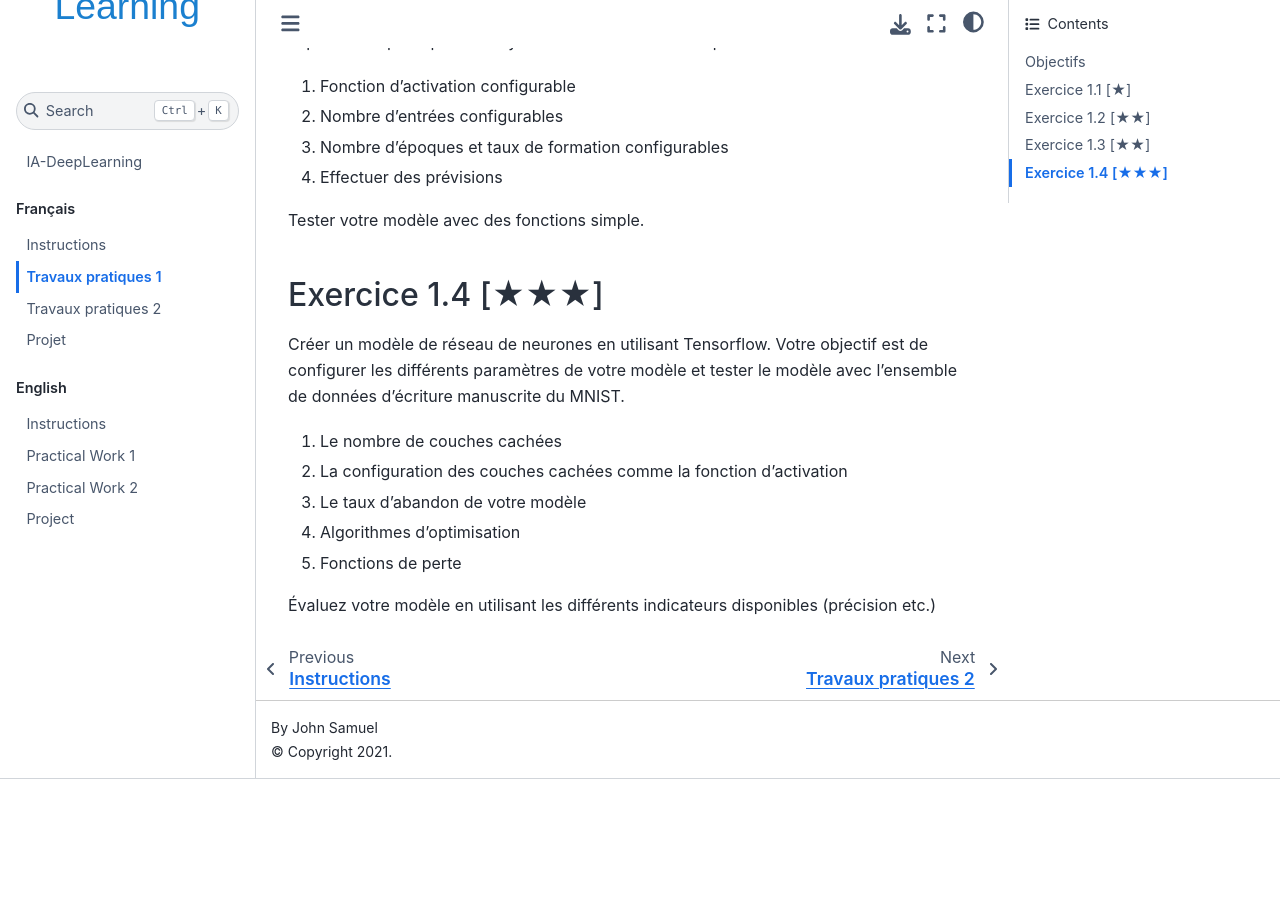
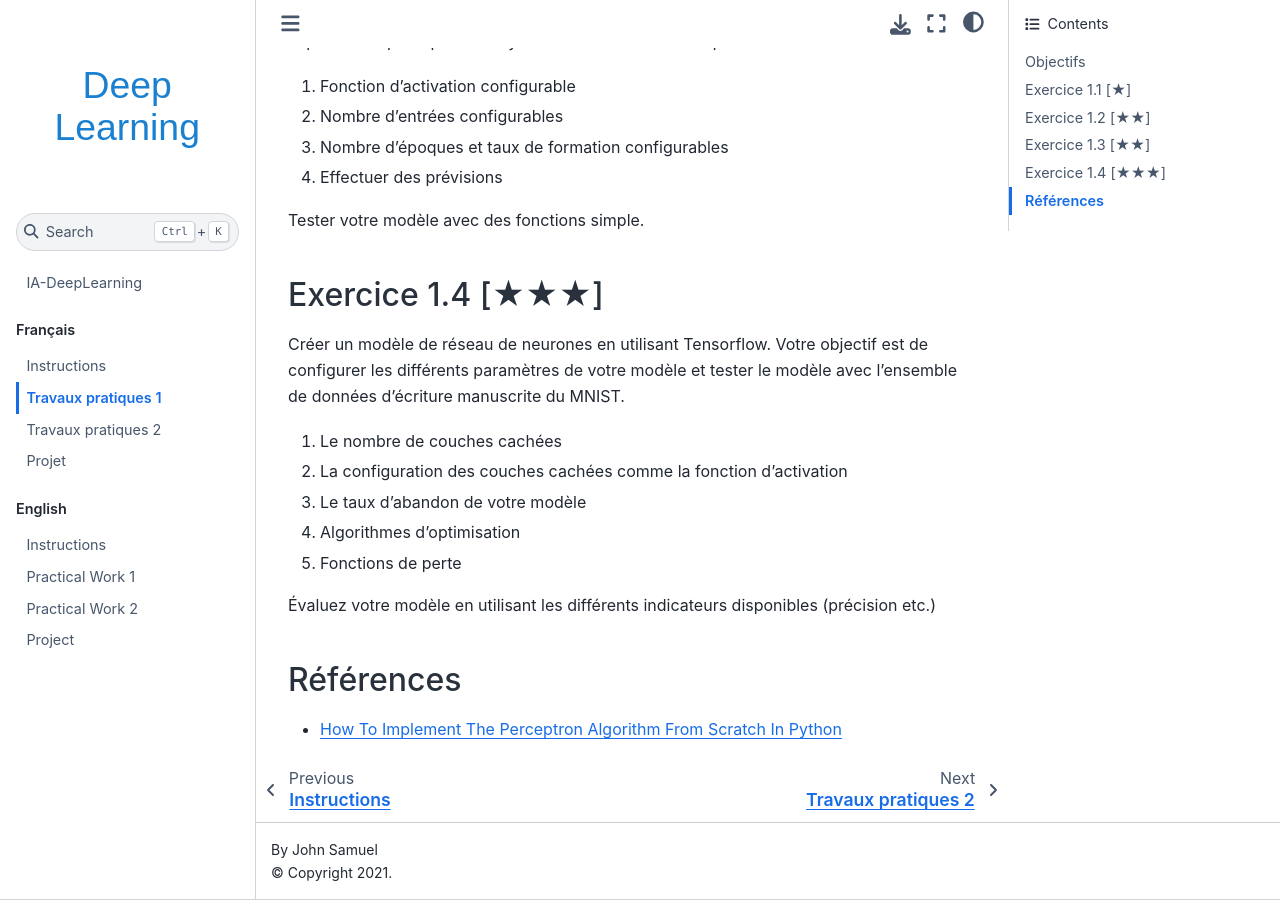
Before and after one commit to rodologie/IA-DeepLearning, a Jupyter Book: the page built from fr/TP1/TP1.md, in a window 1280 px wide and 900 px high, scrolled down 1615 px. Built offline with Jupyter Book 1.0.4 settings and Sphinx 7.4.7 and the Sphinx Book theme 1.1.4, drawn with Linux system fonts in a browser that asks for light colours; before the commit the page ends 2394 px from its top, so only the background shows below that.

Commit message:
Add references

```diff
--- a/fr/TP1/TP1.md
+++ b/fr/TP1/TP1.md
@@ -54,3 +54,6 @@
 5. Fonctions de perte
 
 Évaluez votre modèle en utilisant les différents indicateurs disponibles (précision etc.)
+
+## Références
+* [How To Implement The Perceptron Algorithm From Scratch In Python](https://machinelearningmastery.com/implement-perceptron-algorithm-scratch-python/)
```
